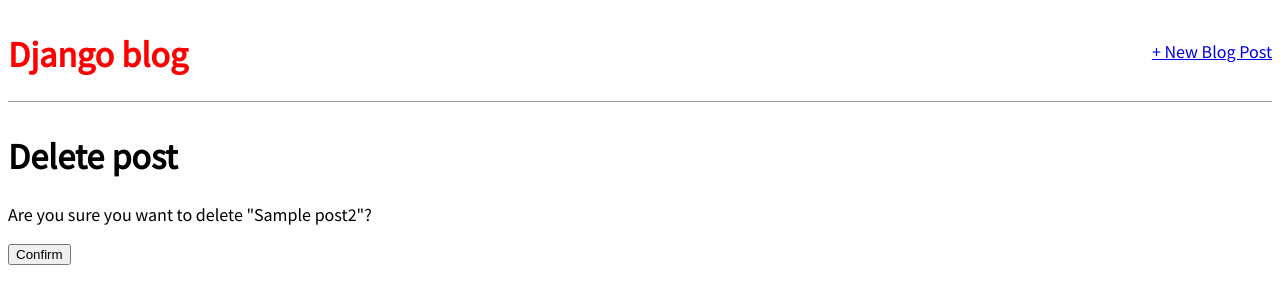
After one commit to Difrat/django_project, a Django app: template django_project/templates/post_delete.html in a window 1280 px wide. The commit adds this page. Shown: the top 304 px of the page. Run offline with Django 3.2, Linux system fonts and the light colour scheme; the template is opened without the code that fills it: most values are stand-ins (such as "Sample title", 1, 10 or a date in 2020).

Commit message:
Create Create, Update, Delete View. New Fix BlogDeleteView.

```diff
--- a/django_project/blog/urls.py
+++ b/django_project/blog/urls.py
@@ -1,8 +1,11 @@
 from django.urls import path
-from .views import BlogListView, BlogDetailView
+from .views import BlogListView, BlogDetailView, BlogCreateView, BlogUpdateView, BlogDeleteView
 
 
 urlpatterns = [
+    path("post/new/", BlogCreateView.as_view(), name="post_new"),
     path("post/<int:pk>/", BlogDetailView.as_view(), name="post2_detail"),
+    path("post/<int:pk>/edit/>", BlogUpdateView.as_view(), name="post_edit"),
+    path("post/<int:pk>/delete/", BlogDeleteView.as_view(), name="post_delete"),
     path("", BlogListView.as_view(), name="home")
 ]
--- a/django_project/templates/base.html
+++ b/django_project/templates/base.html
@@ -7,7 +7,12 @@
     </head>
     <body>
         <header>
-            <h1><a href="{% url 'home' %}">Django blog</a></h1>
+            <div class="nav-left">
+                <h1><a href="{% url 'home' %}">Django blog</a></h1>
+            </div>
+            <div class="nav-right">
+                <a href="{% url 'post_new' %}">+ New Blog Post</a>
+            </div>
         </header>
         <div>
             {% block content %}
--- /dev/null
+++ b/django_project/templates/post_delete.html
@@ -0,0 +1,10 @@
+{% extends "base.html" %}
+
+{% block content %}
+<h1>Delete post</h1>
+<form  action="" method="post">
+    {% csrf_token %}
+    <p>Are you sure you want to delete "{{ post2.title }}"?</p>
+    <input type="submit" value="Confirm">
+</form>
+{% endblock content %}
--- a/django_project/templates/post_detail.html
+++ b/django_project/templates/post_detail.html
@@ -5,4 +5,7 @@
     <h2>{{  post2.title }}</h2>
     <p>{{  post2.body }}</p>
 </div>
+
+<a href="{% url 'post_edit' post2.pk %}">+ Edit Post Blog</a> <br>
+<a href="{% url 'post_delete' post2.pk %}">+ Delete Post Blog</a>
 {% endblock content %}
```
Also changed, not shown: django_project/blog/views.py (+20 -1 lines), django_project/templates/post_edit.html (added, +10 -0 lines), django_project/templates/post_new.html (added, +10 -0 lines).
